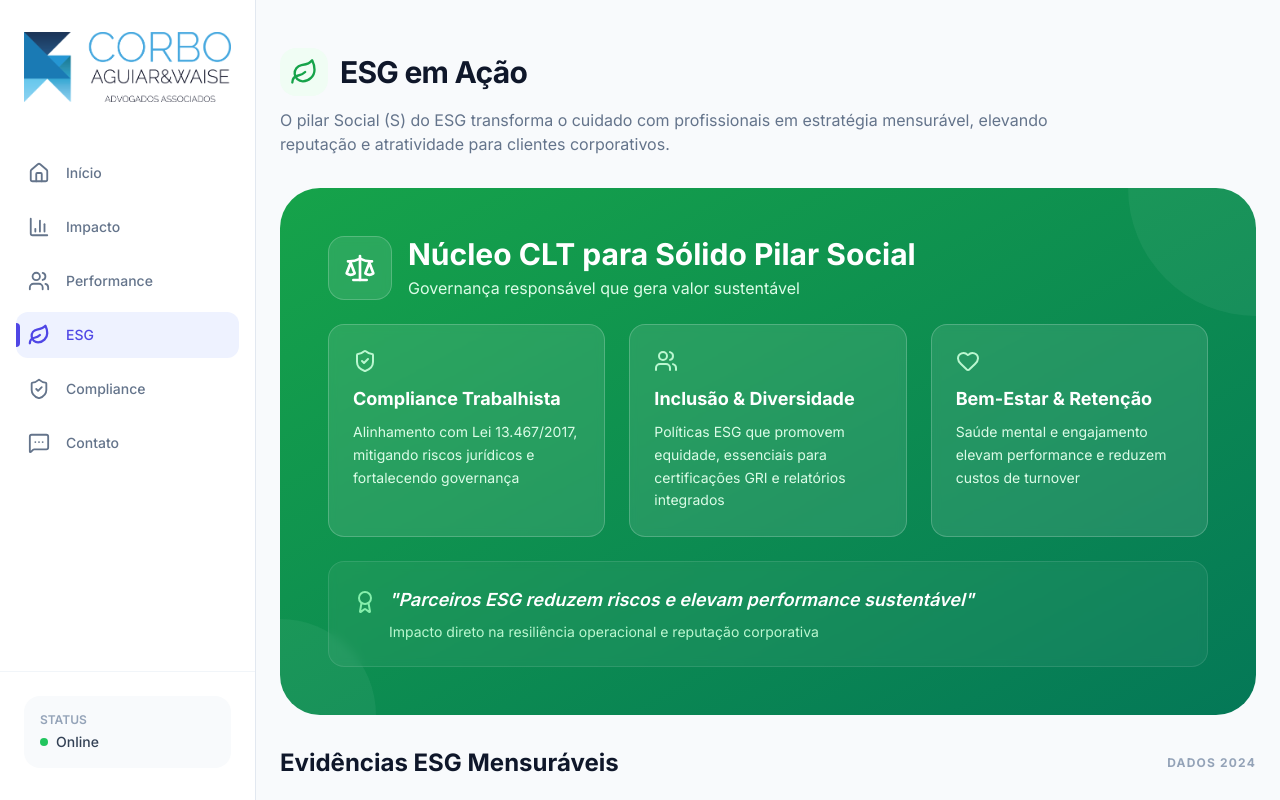
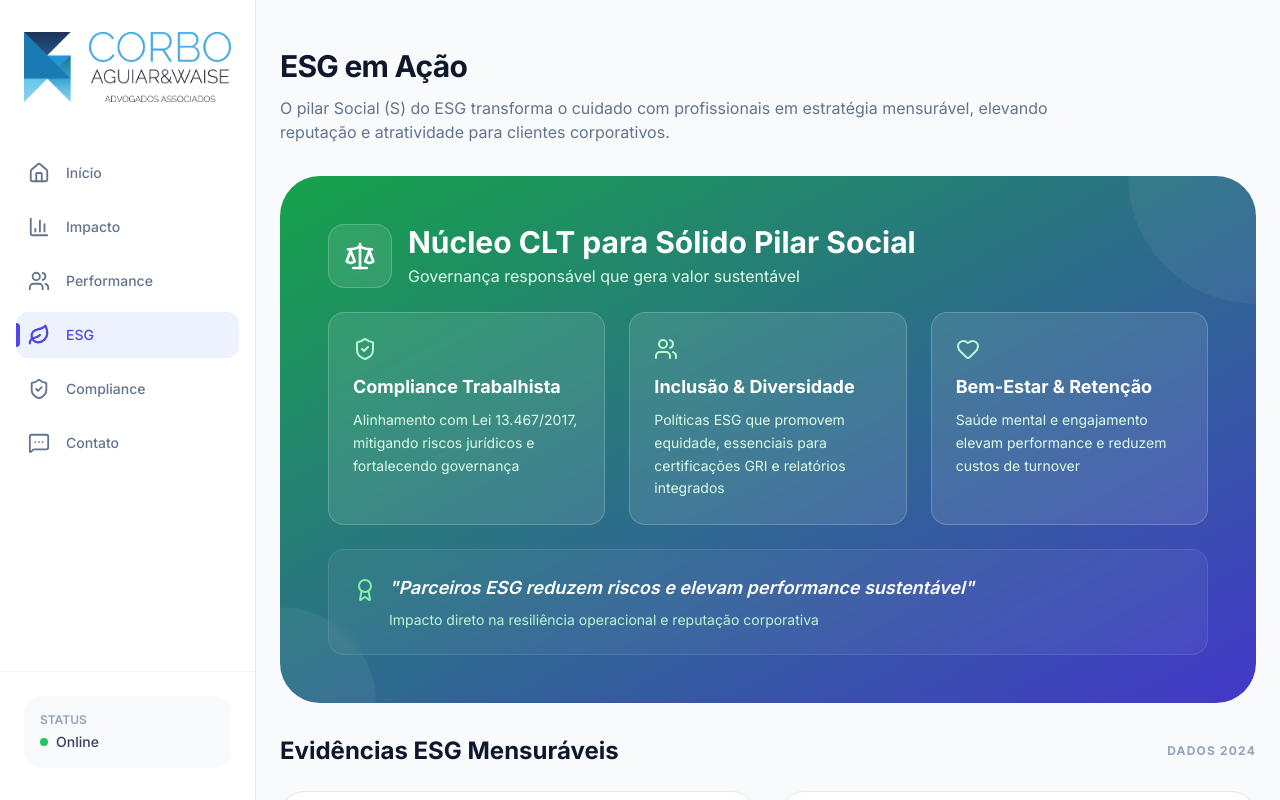
Before and after one commit to dmenezes007/caw-parceria-sustentavel, a React (Vite) app: page / in a window 1280 px wide. Both pictures are taken after a click on the button "ESG". Shown: the top 800 px of the page. Built offline with nearby package versions, Linux system fonts and the light colour scheme.

Commit message:
Primeiro commit: início do projeto

```diff
--- a/components/views/ESGView.tsx
+++ b/components/views/ESGView.tsx
@@ -45,9 +45,6 @@ export const ESGView: React.FC = () => {
       {/* Header */}
       <header className="space-y-3">
         <div className="flex items-center gap-3">
-          <div className="w-12 h-12 rounded-2xl bg-green-50 flex items-center justify-center">
-            <Leaf className="text-green-600" size={28} />
-          </div>
           <h2 className="text-2xl md:text-3xl font-bold text-slate-900 tracking-tight">ESG em Ação</h2>
         </div>
         <p className="text-sm md:text-base text-slate-500 max-w-3xl">
@@ -56,7 +53,7 @@ export const ESGView: React.FC = () => {
       </header>
 
       {/* Hero Card - Núcleo CLT para Sólido Pilar Social */}
-      <div className="p-8 md:p-12 rounded-[2.5rem] bg-gradient-to-br from-green-600 to-emerald-700 text-white relative overflow-hidden">
+      <div className="p-8 md:p-12 rounded-[2.5rem] bg-gradient-to-br from-green-600 to-indigo-700 text-white relative overflow-hidden">
         <div className="absolute top-0 right-0 w-64 h-64 bg-white/5 rounded-full -translate-y-32 translate-x-32" />
         <div className="absolute bottom-0 left-0 w-48 h-48 bg-white/5 rounded-full translate-y-24 -translate-x-24" />
 
@@ -256,9 +253,9 @@ export const ESGView: React.FC = () => {
 
       {/* CTA Final */}
       <div className="p-8 rounded-3xl bg-gradient-to-r from-indigo-600 to-purple-600 text-white text-center">
-        <h3 className="text-2xl md:text-3xl font-bold mb-4">Transforme ESG em Vantagem Competitiva</h3>
+        <h3 className="text-2xl md:text-3xl font-bold mb-4">Transformamos ESG em Vantagem Competitiva</h3>
         <p className="text-indigo-100 mb-6 max-w-2xl mx-auto">
-          Parceria sustentável com KPIs mensuráveis que elevam sua performance e reputação no mercado
+          KPIs mensuráveis que elevam nossa performance e reputação no mercado
         </p>
         <button className="px-8 py-4 bg-white text-indigo-600 rounded-2xl font-bold hover:bg-indigo-50 transition-all shadow-xl">
           Conheça Nossos Indicadores ESG
```
